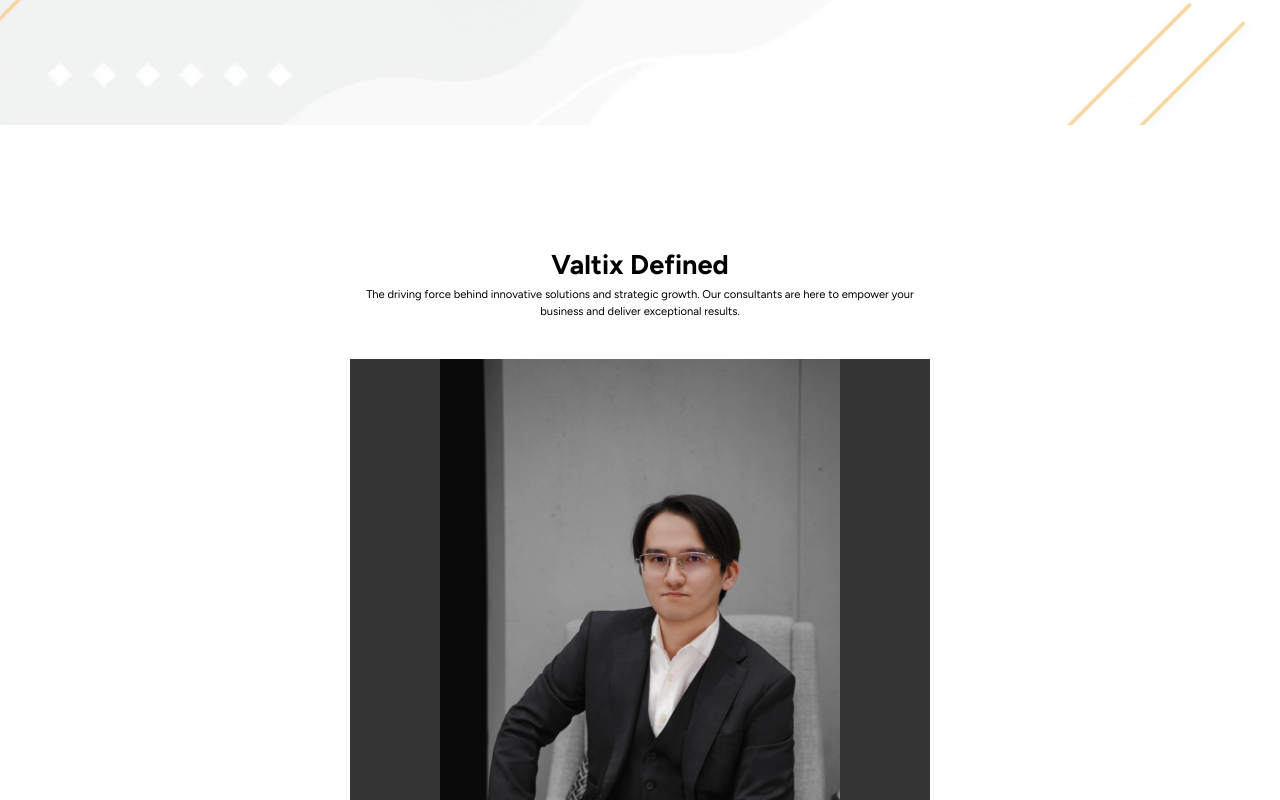
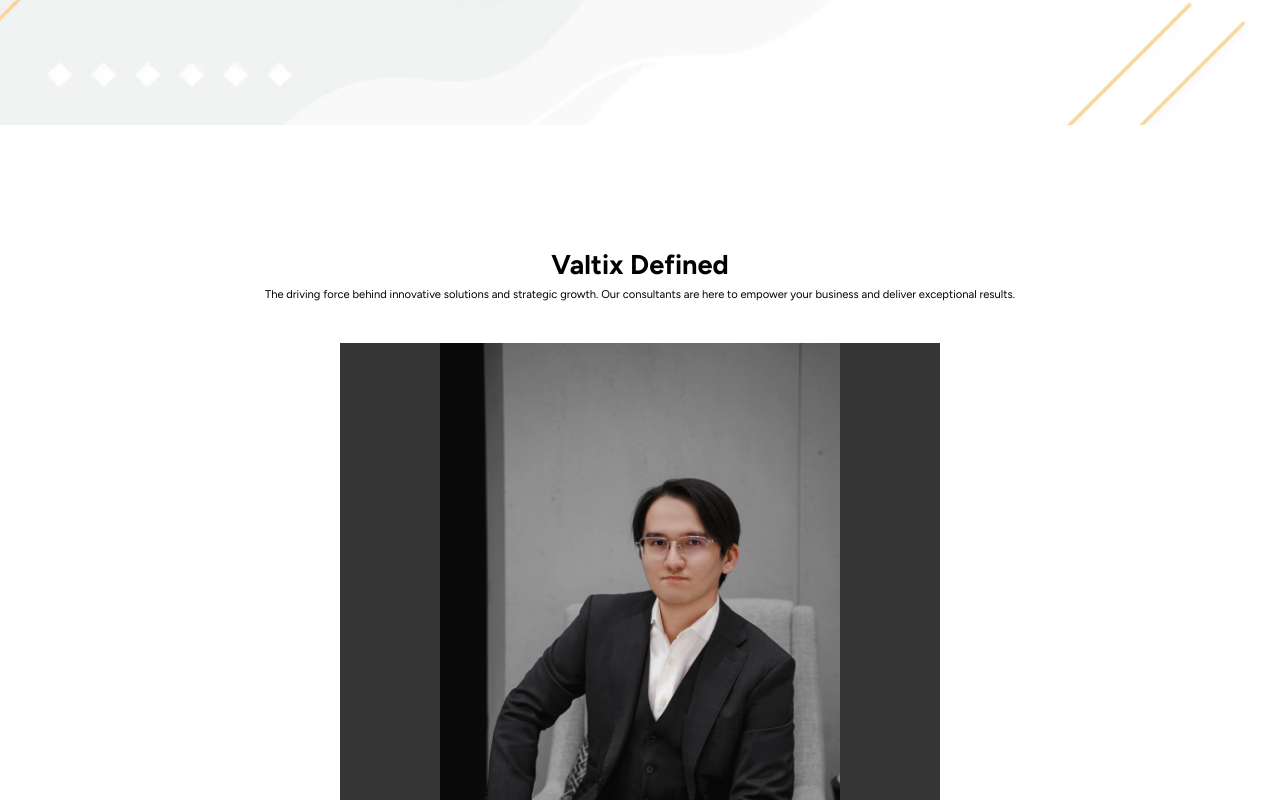
Before and after one commit to dldnlee/valtix-consulting, a Next.js app: page /about in a window 1280 px wide. Shown: the part 3280-4080 px from the top of the page. Built offline with nearby package versions, Linux system fonts and the light colour scheme.

Commit message:
[Design] - Changed padding settings

```diff
--- a/app/about/about-sections/SectionThree.tsx
+++ b/app/about/about-sections/SectionThree.tsx
@@ -26,7 +26,7 @@
 
 export default function SectionThree() {
   return (
-    <div className="flex flex-col items-center justify-center lg:p-default-padding p-medium-padding 2xl:gap-20 gap-10 lg:py-[120px] md:py-[120px] bg-white">
+    <div className="flex flex-col items-center justify-center p-medium-padding 2xl:gap-20 gap-10 lg:py-[120px] md:py-[120px] bg-white">
       <div className="text-center">
         <h2 className="font-bold 2xl:text-3xl text-xl">Valtix Defined</h2>
         <p className="2xl:w-[600px] 2xl:text-md text-sm">The driving force behind innovative solutions and strategic growth. Our consultants are here to empower your business and deliver exceptional results.</p>
--- a/tailwind.config.ts
+++ b/tailwind.config.ts
@@ -19,7 +19,7 @@
         "white-abstract-pattern-5": "url('./assets/images/white-abstract-background-5.webp')",
       },
       padding:  {
-        "default-padding": "60px 350px",
+        "default-padding": "60px 200px",
         "medium-padding": "60px 35px",
         "small-padding": "60px 10px"
       },
```
